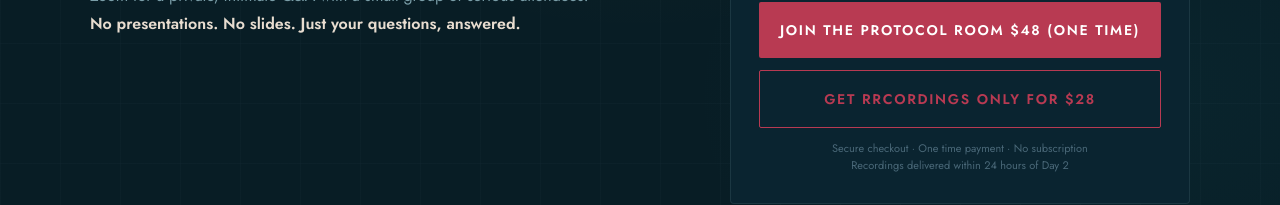
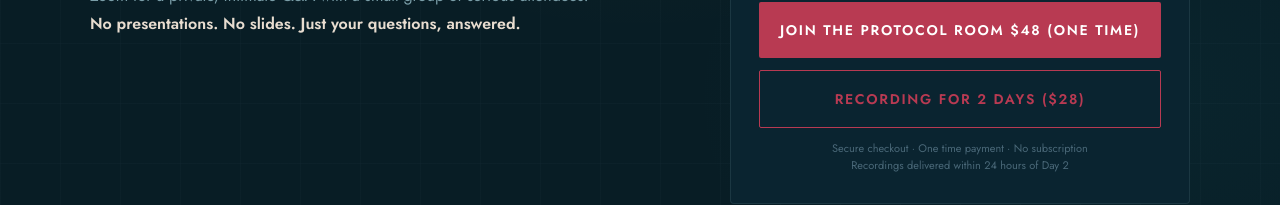
Before and after one commit to talhabhutta565/masterthemolecule, a Next.js app: page /protocol-room in a window 1280 px wide. Shown: the part 737-942 px from the top of the page. Built offline with nearby package versions, Linux system fonts and the light colour scheme.

Commit message:
text change

```diff
--- a/src/app/protocol-room/page.js
+++ b/src/app/protocol-room/page.js
@@ -127,7 +127,7 @@ export default function ProtocolRoom() {
               </ul>
 
               <a href="https://link.fastpaydirect.com/payment-link/69d2ad9dc6a0e600f4d07ad3" target="_blank" rel="noopener noreferrer" className="btn-primary">Join The Protocol Room $48 (One time)</a>
-              <a href="https://link.fastpaydirect.com/payment-link/69d2db38a6c96e61a845fd05" target="_blank" rel="noopener noreferrer" className="btn-primary" style={{ background: "transparent", border: "1px solid var(--burg)", color: "var(--burg)" }}>Get Rrcordings only for $28</a>
+              <a href="https://link.fastpaydirect.com/payment-link/69d2db38a6c96e61a845fd05" target="_blank" rel="noopener noreferrer" className="btn-primary" style={{ background: "transparent", border: "1px solid var(--burg)", color: "var(--burg)" }}>Recording for 2 days ($28)</a>
 
               <p className="price-note">
                 Secure checkout · One time payment · No subscription<br />
@@ -356,7 +356,7 @@ export default function ProtocolRoom() {
           <div className="final-price-desc">One time payment · No subscription · Recordings included</div>
           <div style={{ display: "flex", gap: "16px", justifyContent: "center", flexWrap: "wrap", marginBottom: "16px" }}>
             <a href="https://link.fastpaydirect.com/payment-link/69d2ad9dc6a0e600f4d07ad3" target="_blank" rel="noopener noreferrer" className="btn-large" style={{ marginBottom: 0 }}>Join The Protocol Room $48 (One time)</a>
-            <a href="https://link.fastpaydirect.com/payment-link/69d2db38a6c96e61a845fd05" target="_blank" rel="noopener noreferrer" className="btn-large" style={{ background: "transparent", border: "1px solid var(--burg)", color: "var(--burg)", marginBottom: 0 }}>Get Rrcordings only for $28</a>
+            <a href="https://link.fastpaydirect.com/payment-link/69d2db38a6c96e61a845fd05" target="_blank" rel="noopener noreferrer" className="btn-large" style={{ background: "transparent", border: "1px solid var(--burg)", color: "var(--burg)", marginBottom: 0 }}>Recording for 2 days ($28)</a>
           </div>
           <div className="seats-remaining">
             <span className="seats-dot"></span>
```
